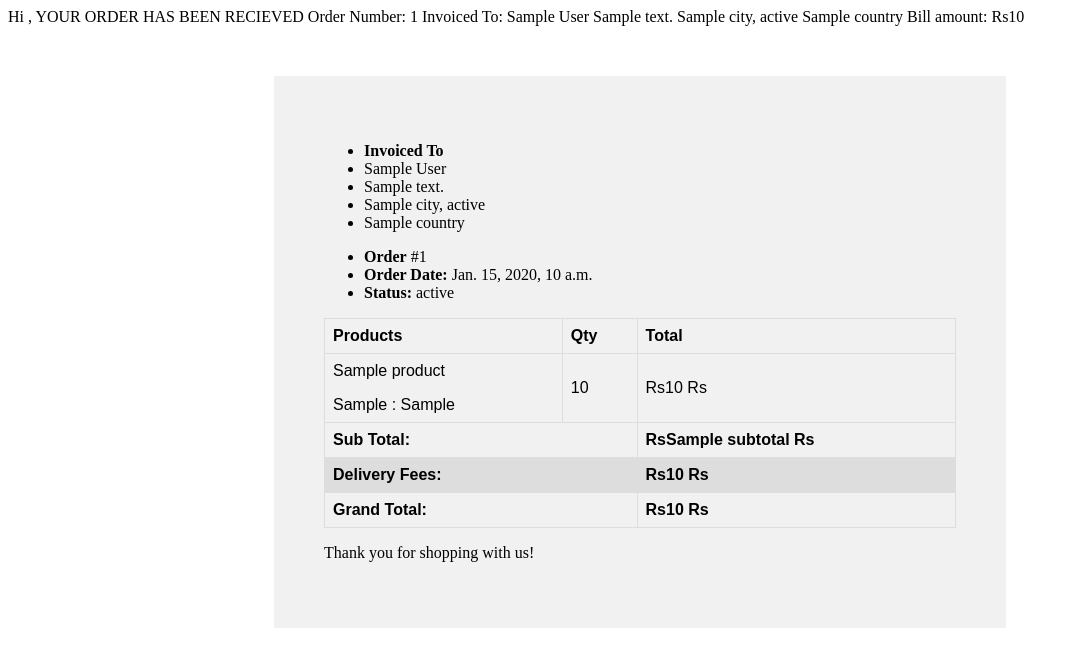
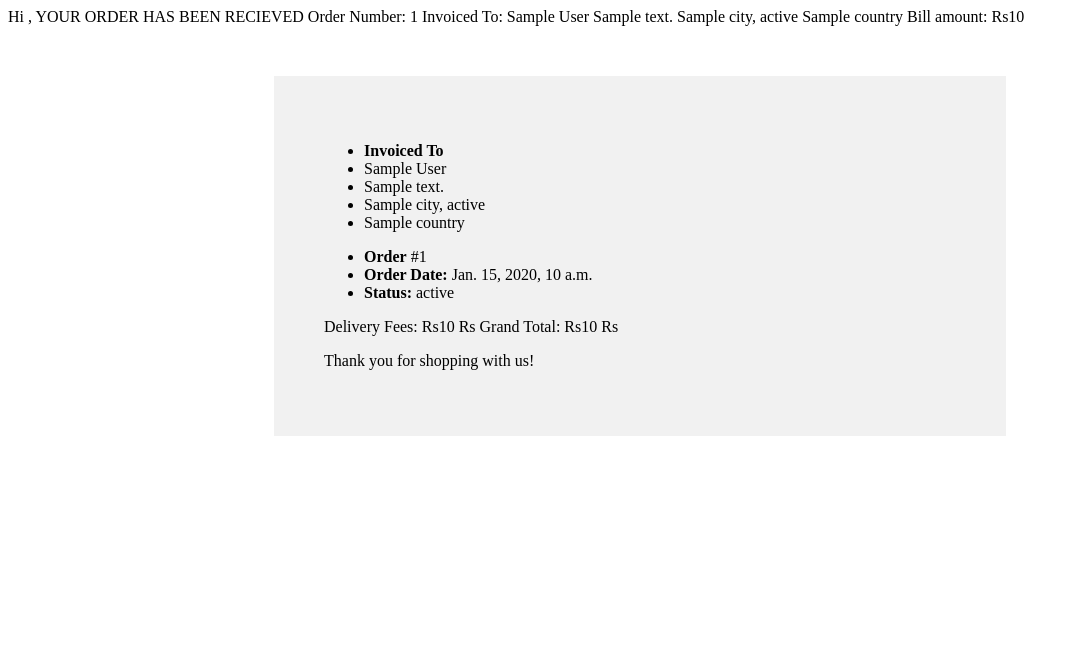
Before and after one commit to aryanmundra/djangomainproject, a Django app: template templates/orders/order_recieved_email.html in a window 1280 px wide. Shown: the top 667 px of the page, without its empty margins (0-1079 px from the left). Run offline with Django 3.2, Linux system fonts and the light colour scheme; the template is opened without the code that fills it: most values are stand-ins (such as "Sample title", 1, 10 or a date in 2020).

Commit message:
no table

```diff
--- a/templates/orders/order_recieved_email.html
+++ b/templates/orders/order_recieved_email.html
@@ -77,7 +77,7 @@ tr:nth-child(even) {
                             </div>
 
                             <div class="invoice-items">
-                                <div class="table-responsive" style="overflow: visible; outline: none;" tabindex="0">
+                                {% comment %} <div class="table-responsive" style="overflow: visible; outline: none;" tabindex="0">
                                     <table class="table table-bordered">
                                         <thead>
                                             <tr>
@@ -107,7 +107,7 @@ tr:nth-child(even) {
                                             <tr>
                                                 <th colspan="2" class="text-right">Sub Total:</th>
                                                 <th class="text-center">Rs{{subtotal}} Rs</th>
-                                            </tr>
+                                            </tr> {% endcomment %}
                                             <tr>
                                                 <th colspan="2" class="text-right">Delivery Fees:</th>
                                                 <th class="text-center">Rs{{order.tax}} Rs</th>
```
